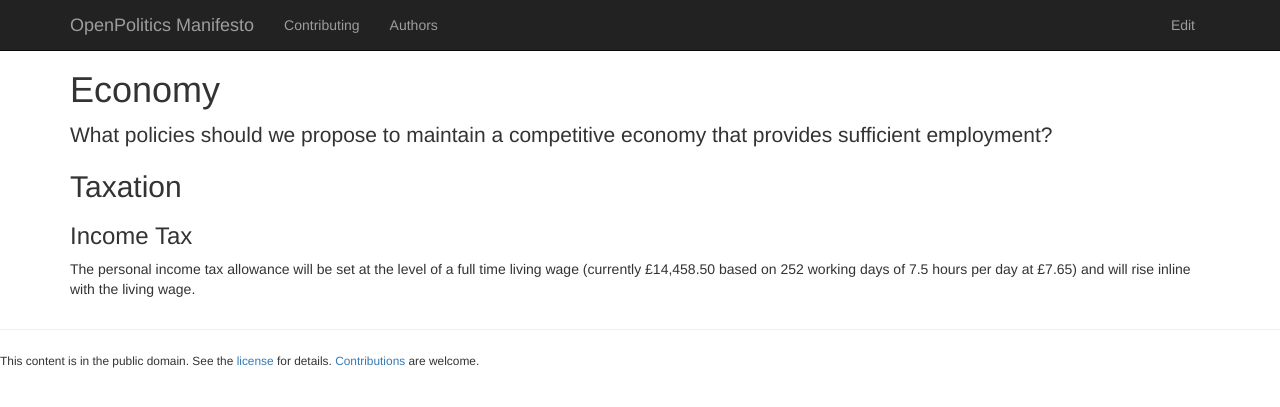
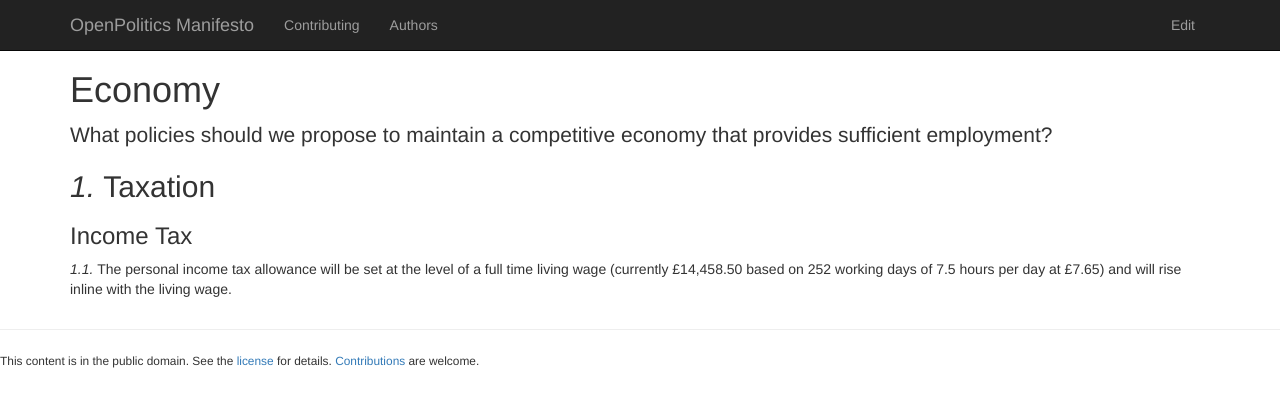
Before and after one commit to openpolitics/manifesto, a Jekyll site: the page built from economy.md, in a window 1280 px wide. Shown: the top 407 px of the page. Built offline with Jekyll 4.4.1, drawn with Linux system fonts in a browser that asks for light colours; nearby versions of some CDN libraries.

Commit message:
Add section auto-numbering for policy pages

```diff
--- a/stylesheets/custom.css
+++ b/stylesheets/custom.css
@@ -1,3 +1,30 @@
+h1 {
+  counter-reset: section;
+}
+
+.policy h2:before {
+  font-style: italic;
+  content: counter(section) ". ";
+}
+
+.policy h2 {
+  counter-increment: section;
+  counter-reset: paragraph;
+}
+
+.policy p {
+  counter-increment: paragraph;
+}
+
+.policy p:before {
+  font-style: italic;
+  content: counter(section) "." counter(paragraph) ". ";
+}
+
 p:first-child {
   font-size: 21px;
 }
+
+p:first-child:before {
+  content: "";
+}
```
